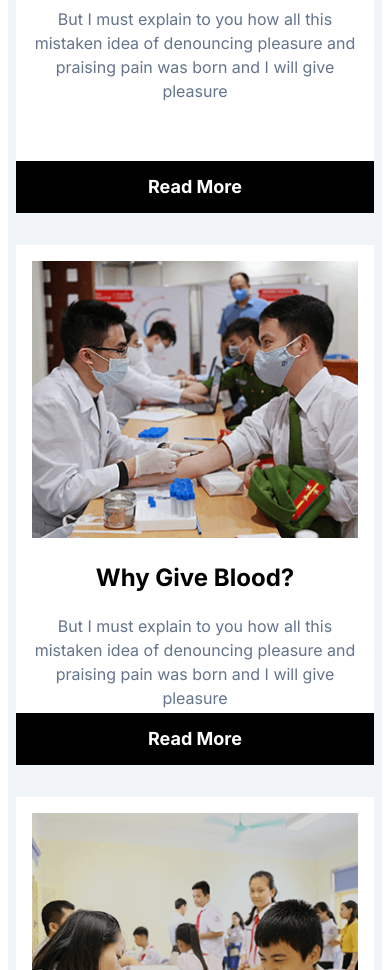
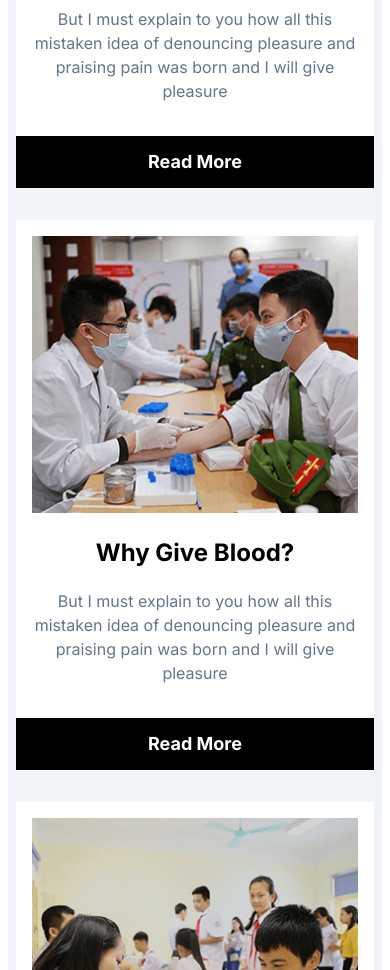
Before and after one commit to Champ-Coders/blut-blood-donation-campain-front-end, a Next.js app: page / in a window 390 px wide. Shown: the part 1220-2190 px from the top of the page. Built offline with nearby package versions, Linux system fonts and the light colour scheme.

Commit message:
#task-12=>LandingPage=>Blog update

```diff
--- a/src/components/Home/Blog.tsx
+++ b/src/components/Home/Blog.tsx
@@ -5,7 +5,7 @@ import React from "react";
 const Blog = () => {
   return (
     <div className="flex sm:flex-row flex-col justify-around mx-2 mt-2 py-10 px-2 gap-8 bg-slate-100">
-      <div className="bg-white text-center max-w-xl sm:h-[585px] h-[575px] w-full relative">
+      <div className="bg-white text-center md:h-[600px] max-w-xl sm:h-[580px] h-[550px] w-full relative">
         <Image
           alt="blog-img"
           src="/assets/banner/blood.png"
@@ -19,12 +19,12 @@ const Blog = () => {
           pleasure and praising pain was born and I will give pleasure
         </p>
         <Link href="/blog" className="absolute bottom-0 left-0 w-full">
-          <button className="btn bg-black mt-16 hover:bg-primary text-white text-lg w-full py-3 font-bold">
+          <button className="btn bg-black hover:bg-primary text-white text-lg w-full py-3 font-bold">
             Read More
           </button>
         </Link>
       </div>
-      <div className="bg-white text-center max-w-xl sm:h-[585px] h-[520px] w-full relative">
+      <div className="bg-white text-center md:h-[600px] max-w-xl sm:h-[580px] h-[550px] w-full relative">
         <Image
           alt="blog-img"
           src="/assets/banner/donor.png"
@@ -38,12 +38,12 @@ const Blog = () => {
           pleasure and praising pain was born and I will give pleasure
         </p>
         <Link href="/blog" className="absolute bottom-0 left-0 w-full">
-          <button className="btn bg-black mt-16 hover:bg-primary text-white text-lg w-full py-3 font-bold">
+          <button className="btn bg-black hover:bg-primary text-white text-lg w-full py-3 font-bold">
             Read More
           </button>
         </Link>
       </div>
-      <div className="bg-white text-center max-w-xl sm:h-[585px] h-[520px] w-full relative">
+      <div className="bg-white text-center md:h-[600px] max-w-xl sm:h-[580px] h-[550px] w-full relative">
         <Image
           alt="blog-img"
           src="/assets/banner/donations.png"
```
